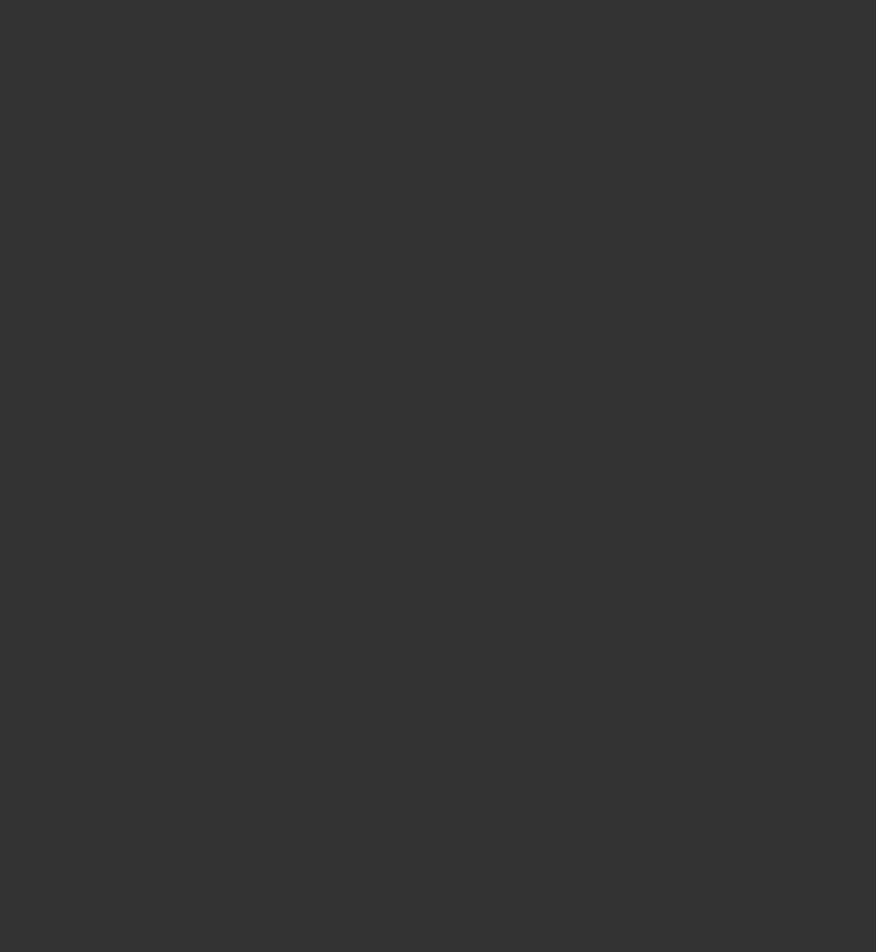
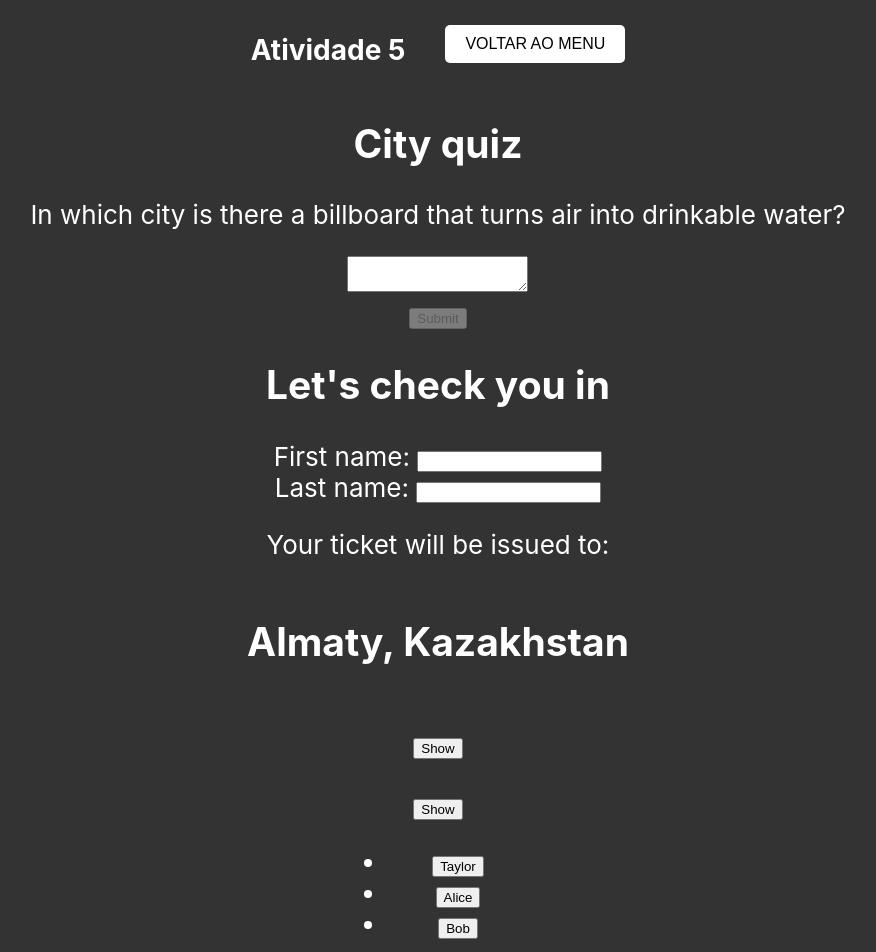
Before and after one commit to KaiqueSandel/LabEngenhariaSoftware-FATEC-React, a React (Create React App) app: page /atv05 in a window 1280 px wide. Before the commit this address had no page. Shown: the top 952 px of the page, without its empty margins (202-1078 px from the left). Before the commit the page ends 800 px from the top, so only its background shows below. Built offline with nearby package versions, Linux system fonts and the light colour scheme.

Commit message:
Add files via upload

```diff
--- /dev/null
+++ b/src/Atv05.js
@@ -0,0 +1,23 @@
+import Components3 from './Components3.js';
+import React from 'react';
+import { Link } from 'react-router-dom';
+
+export default function Atv05(){
+    return (
+        <>
+        <div className="Index">
+            <header className="Index-header">
+                <nav className="navbar">
+                    <h1>Atividade 5</h1>
+                    <Link to="/">
+                        <button className="btn-voltar">VOLTAR AO MENU</button>
+                    </Link>
+                </nav>
+                <Components3/>
+                <br />
+
+            </header>
+        </div>
+        </>
+    );
+}
--- /dev/null
+++ b/src/Components3.js
@@ -0,0 +1,216 @@
+import { useState } from 'react';
+import './index.css';
+
+function App() {
+    function FormQuiz(){
+        const [answer, setAnswer] = useState('');
+        const [error, setError] = useState(null);
+        const [status, setStatus] = useState('typing');
+
+        if (status === 'success'){
+            return <h1>That's Right</h1>
+        }
+
+        async function handleSubmit(e){
+            e.preventDefault();
+            setStatus('submitting');
+            try{
+                await submitForm(answer);
+                setStatus('success');
+            } catch (err){
+                setStatus('typing');
+                setError(err);
+            }
+        }
+
+        function handleTextareaChange(e){
+            setAnswer(e.target.value);
+        }
+        return (
+            <>
+            <form>
+                <h2>City quiz</h2>
+                <p>
+                    In which city is there a billboard that turns air into drinkable water?
+                </p>
+                <form onSubmit={handleSubmit}></form>
+                <textarea
+                    value={answer}
+                    onChange={handleTextareaChange}
+                    disabled={status === 'submitting'}
+                />
+                <br />
+                <button disabled={
+                    answer.length === 0 ||
+                    status === 'submitting'
+                }>
+                    Submit
+                </button>
+                {error !== null &&
+                    <p className="Error">
+                        {error.message}
+                    </p>
+                }
+                </form>
+            </>
+        );
+    }
+
+    function submitForm(answer){
+        return new Promise((resolve,reject) => {
+            setTimeout(() => {
+                let shouldError = answer.toLowerCase() !== 'lima'
+                if (shouldError){
+                    reject(new Error('Try again!'));
+                } else{
+                    resolve();
+                }
+            },1500);
+        });
+    }
+
+    function FormTicket(){
+        const [firstName, setFirstName] = useState('');
+        const [lastName, setLastName] = useState('');
+
+        const fullName = firstName + '' + lastName;
+
+        function handleFirstNameChange(e){
+            setFirstName(e.target.value);
+        }
+        function handleLastNameChange(e){
+            setLastName(e.target.value);
+        }
+
+        return (
+            <>
+
+                <h2>Let's check you in</h2>
+                <label>
+                    First name:{' '}
+                    <input
+                        value={firstName}
+                        onChange={handleFirstNameChange}
+                />
+                </label>
+                <label>
+                    Last name:{' '}
+                    <input
+                        value={lastName}
+                        onChange={handleLastNameChange}
+                />
+                </label>
+                <p>Your ticket will be issued to: <b> {fullName} </b></p>
+            </>
+        );
+    }
+
+    function Accordion(){
+        const [activeIndex, setActiveIndex] = useState(0);
+        return(
+            <>
+                <h2>Almaty, Kazakhstan</h2>
+                <Panel>
+                    title = "About"
+                    isActive={activeIndex === 0}
+                    onShow={()=> setActiveIndex(0)}
+                With a population of about 2 million, Almaty is Kazashstan largest city. From 1929 to 1997, it was its capital city.
+                </Panel>
+                <Panel>
+                    title="Etymology"
+                    isActive={activeIndex === 1}
+                    onShow={() => setActiveIndex(1)}
+                The name comes from <span lang="kk-KZ">AAA</span>,the Kazakh word for "apple" and is often translated as "full of apples". In fact, the region surrounding Almaty is thought to be the ancestral home of the apple, and the wild <i lang="la">Malus sieversiic</i> is considered a likely candidate for the ancestor of the modern domestic apple.
+                </Panel>
+            </>
+        );
+    }
+
+    function Panel({
+        title,
+        children,
+        isActive,
+        onShow
+    }) {
+        return(
+            <section className="panel">
+                <h3>{title}</h3>
+                {isActive ? (
+                    <p>{children}</p>
+                ) : (
+                    <button onClick={onShow}>
+                        Show
+                    </button>
+                )}
+            </section>
+        );
+    }
+
+    function ContactList({
+        selectedContact,
+        contacts,
+        onSelect
+    }) {
+        return(
+            <section className="contact-list">
+                <ul>
+                    {contacts.map(contact =>
+                        <li key={contact.email}>
+                            <button onClick={() => {
+                                onSelect(contact);
+                            }}>
+                                {contact.name}
+                            </button>
+                        </li>
+                        )}
+                </ul>
+            </section>
+        );
+    }
+
+    function Chat({ contact }){
+        const [text, setText] = useState('');
+        return (
+            <section className="chat">
+                <textarea value={text} placeholder={'Chat to ' + contact.name} on Change={e => setText(e.target.value)}
+            />
+            <br />
+            <button>Send to {contact.email} </button>
+            </section>
+        );
+    }
+
+    function Messenger(){
+        const [to, setTo] = useState(contacts[0]);
+        return(
+            <div>
+                <ContactList
+                    contacts={contacts}
+                    selectedContact ={to}
+                    onSelect={contact => setTo(contact)
+                    }
+                />
+                <Chat contact={to} />
+            </div>
+        )
+    }
+    const contacts = [
+        {name: 'Taylor', email: 'taylor@mail.com'},
+        {name: 'Alice', email: 'alice@mail.com'},
+        {name: 'Bob', email: 'bob@mail.com'}
+    ];
+
+    return (
+        <>
+            <div className="Index-header">
+                <FormQuiz />
+                <FormTicket />
+                <Accordion />
+                <Messenger />
+            </div>
+        </>
+
+    )
+}
+
+export default App;
--- a/src/Home.js
+++ b/src/Home.js
@@ -22,6 +22,9 @@ const Home = () =>{
                 </li>
                 <li>
                     <Link to="/Atv04"><button className="btn-voltar">Atividade 4</button></Link>
+                </li>
+                <li>
+                    <Link to="/Atv05"><button className="btn-voltar">Atividade 5</button></Link>
                 </li>
             </ul>
         </header>
--- a/src/minhasRotas.js
+++ b/src/minhasRotas.js
@@ -5,6 +5,7 @@ import Atv01 from "./Atv01";
 import Atv02 from "./Atv02";
 import Atv03 from "./Atv03";
 import Atv04 from "./Atv04";
+import Atv05 from "./Atv05";
 
 export default function minhasRotas(){
     return (
@@ -15,6 +16,7 @@ export default function minhasRotas(){
             <Route path="/atv02" element={<Atv02 />} />
             <Route path="/atv03" element={<Atv03 />} />
             <Route path="/atv04" element={<Atv04 />} />
+            <Route path="/atv05" element={<Atv05 />} />
         </Routes>
         </BrowserRouter>
     );
```
